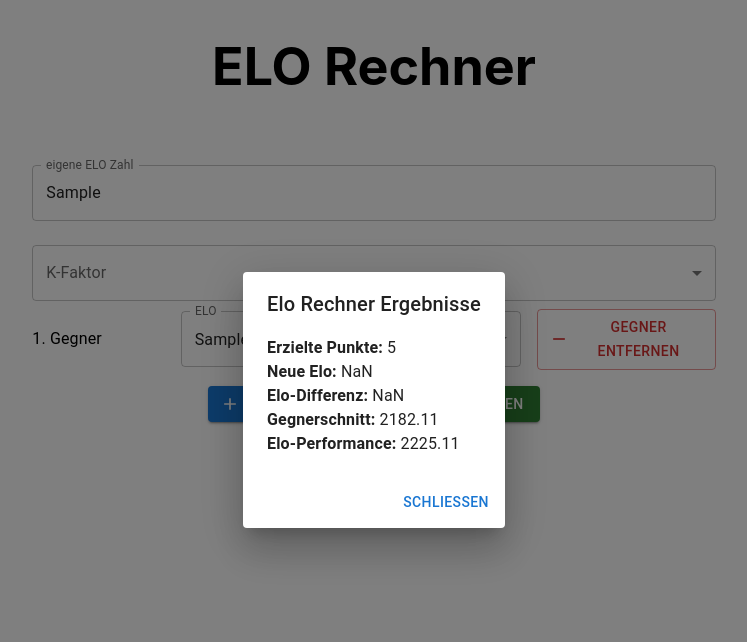
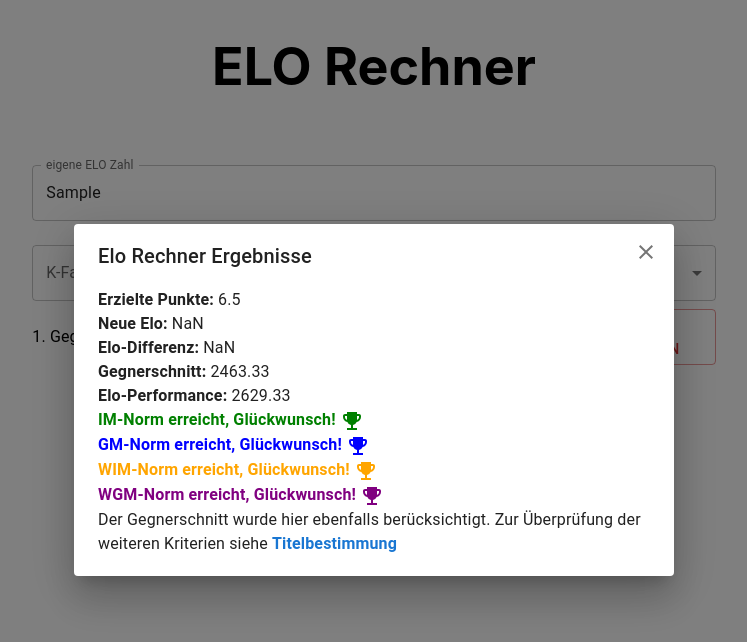
Before and after one commit to masterofpuppets2/elo_rechner, a React (Create React App) app: page / in a window 1280 px wide. Both pictures are taken after typing "Sample", "Sample" into the empty fields and a click on the button "BERECHNEN". Shown: the top 642 px of the page, without its empty margins (266-1013 px from the left). Built offline with nearby package versions, Linux system fonts and the light colour scheme.

Commit message:
add prettier and new norm conditions ,adjust view

```diff
--- a/package.json
+++ b/package.json
@@ -36,6 +36,7 @@
     ]
   },
   "devDependencies": {
-    "@babel/plugin-proposal-private-property-in-object": "^7.21.11"
+    "@babel/plugin-proposal-private-property-in-object": "^7.21.11",
+    "prettier": "^3.3.3"
   }
 }
--- a/src/EloForm.css
+++ b/src/EloForm.css
@@ -1,11 +1,11 @@
 .form-container {
-    padding: 16px
+  padding: 16px;
 }
 
 .button-group {
   display: flex;
   justify-content: center;
-    gap: 10px; /* Abstände zwischen Buttons */
+  gap: 10px;
   margin-top: 16px;
 }
 
@@ -18,12 +18,13 @@
 }
 
 .result-select {
-    width: 120px
+  width: 120px;
 }
 
 .remove-button {
   margin-left: 16px;
   align-self: center;
+  height: 56px; /* gewährleistet gleiche Höhe wie die anderen Felder */
 }
 
 .match-label {
--- a/src/EloRechner.js
+++ b/src/EloRechner.js
@@ -1,8 +1,18 @@
 import punkteprozent from './punkteprozent.json'
-import { Button, Dialog, DialogTitle, DialogContent, DialogActions, Typography, Link } from '@mui/material';
+import {
+  Button,
+  Dialog,
+  DialogTitle,
+  DialogContent,
+  DialogActions,
+  Typography,
+  Link,
+  IconButton,
+} from '@mui/material'
+import EmojiEventsIcon from '@mui/icons-material/EmojiEvents'
+import CloseIcon from '@mui/icons-material/Close'
 
 const EloRechner = ({ open, handleClose, elo, kFactor, matches }) => {
-
   // const Elo_input = [[], []]
 
   // matches.forEach(match => {
@@ -10,29 +20,35 @@ const EloRechner = ({ open, handleClose, elo, kFactor, matches }) => {
   //     Elo_input[1].push(parseFloat(match.result))  // Resultat (0, 0.5, 1)
   //   })
 
+  // const Elo_input = [
+  //     [
+  //       2053,
+  //       2150,
+  //       2174,
+  //       2178,
+  //       2143,
+  //       2398,
+  //       2157,
+  //       2119,
+  //       2267
+  //     ],
+  //     [
+  //       1,
+  //       0,
+  //       0.5,
+  //       0.5,
+  //       1,
+  //       0,
+  //       0.5,
+  //       0.5,
+  //       1
+  //     ]
+  //   ]
+
+  //Bedingung für GM Norm
   const Elo_input = [
-    [
-      2053,
-      2150,
-      2174,
-      2178,
-      2143,
-      2398,
-      2157,
-      2119,
-      2267
-    ],
-    [
-      1,
-      0,
-      0.5,
-      0.5,
-      1,
-      0,
-      0.5,
-      0.5,
-      1
-    ]
+    [2500, 2550, 2480, 2420, 2600, 2450, 2390, 2380, 2400],
+    [1, 0.5, 1, 0.5, 0.5, 1, 0.5, 0.5, 1],
   ]
 
   const Punkteprozent = punkteprozent.data
@@ -66,7 +82,7 @@ const Gegnerschnitt = Gegner / Partien
   const Elodifferenz = Math.round((Elo_neu - parseFloat(elo)) * 100) / 100
 
   // Performance ausrechnen
-const Punkteprozentwert = Math.round((erzieltePunkte / Partien * 100)) / 100
+  const Punkteprozentwert = Math.round((erzieltePunkte / Partien) * 100) / 100
 
   let Wertedifferenz = 0
   for (let k = 0; k < 101; k++) {
@@ -86,50 +102,106 @@ const perform = Gegnerschnitt + Wertedifferenz
   // console.log('Elo-Performance:', parseFloat(perform.toFixed(2)))
 
   // Norm erreicht?
-if (perform >= 2449.5 && Partien >= 7 && Gegnerschnitt >= 2230 && (erzieltePunkte / Partien) >= 0.35) {
+  if (
+    perform >= 2449.5 &&
+    Partien >= 7 &&
+    Gegnerschnitt >= 2230 &&
+    erzieltePunkte / Partien >= 0.35
+  ) {
     console.log('IM-Norm erreicht, Glückwunsch!!')
   }
 
-const imNormErreicht = perform >= 2449.5 && Partien >= 7 && Gegnerschnitt >= 2230 && (erzieltePunkte / Partien) >= 0.35
+  const imNormErreicht =
+    perform >= 2450 && Partien >= 7 && Gegnerschnitt >= 2230 && erzieltePunkte / Partien >= 0.35
+
+  const gmNormErreicht =
+    perform >= 2600 && Partien >= 7 && Gegnerschnitt >= 2380 && erzieltePunkte / Partien >= 0.35
+
+  const wimNormErreicht =
+    perform >= 2400 && Partien >= 7 && Gegnerschnitt >= 2180 && erzieltePunkte / Partien >= 0.35
+
+  const wgmNormErreicht =
+    perform >= 2250 && Partien >= 7 && Gegnerschnitt >= 2030 && erzieltePunkte / Partien >= 0.35
+
+  const normData = [
+    { condition: imNormErreicht, color: 'green', norm: 'IM' },
+    { condition: gmNormErreicht, color: 'blue', norm: 'GM' },
+    { condition: wimNormErreicht, color: 'orange', norm: 'WIM' },
+    { condition: wgmNormErreicht, color: 'purple', norm: 'WGM' },
+  ]
 
   return (
     <Dialog open={open} onClose={handleClose}>
-      <DialogTitle>Elo Rechner Ergebnisse</DialogTitle>
+      <DialogTitle>
+        Elo Rechner Ergebnisse
+        <IconButton
+          edge="end"
+          onClick={handleClose}
+          aria-label="close"
+          sx={{
+            position: 'absolute',
+            top: '8px',
+            right: '20px',
+          }}
+        >
+          <CloseIcon />
+        </IconButton>
+      </DialogTitle>
       <DialogContent>
-        <Typography><strong>Erzielte Punkte:</strong> {erzieltePunkte}</Typography>
-        <Typography><strong>Neue Elo:</strong> {parseFloat(Elo_neu.toFixed(2))}</Typography>
-        <Typography><strong>Elo-Differenz:</strong> {Elodifferenz}</Typography>
-        <Typography><strong>Gegnerschnitt:</strong> {parseFloat(Gegnerschnitt.toFixed(2))}</Typography>
-        <Typography><strong>Elo-Performance:</strong> {parseFloat(perform.toFixed(2))}</Typography>
-        {imNormErreicht && (
-          <Typography color="green"><strong>IM-Norm erreicht, Glückwunsch!!</strong> <br/>
-                     Der Gegnerschnitt wurde hier ebenfalls berücksichtigt.
-                     Zur Überprüfung der weiteren Kriterien siehe {' '}
+        <Typography>
+          <strong>Erzielte Punkte:</strong> {erzieltePunkte}
+        </Typography>
+        <Typography>
+          <strong>Neue Elo:</strong> {parseFloat(Elo_neu.toFixed(2))}
+        </Typography>
+        <Typography>
+          <strong>Elo-Differenz:</strong> {Elodifferenz}
+        </Typography>
+        <Typography>
+          <strong>Gegnerschnitt:</strong> {parseFloat(Gegnerschnitt.toFixed(2))}
+        </Typography>
+        <Typography>
+          <strong>Elo-Performance:</strong> {parseFloat(perform.toFixed(2))}
+        </Typography>
+
+        {normData.map(
+          ({ condition, color, norm }, index) =>
+            condition && (
+              <Typography key={index} color={color}>
+                <strong>{norm}-Norm erreicht, Glückwunsch!</strong>{' '}
+                <EmojiEventsIcon sx={{ verticalAlign: 'middle' }} /> <br />
+              </Typography>
+            )
+        )}
+
+        {(imNormErreicht || gmNormErreicht || wgmNormErreicht || wimNormErreicht) && (
+          <Typography>
+            Der Gegnerschnitt wurde hier ebenfalls berücksichtigt. Zur Überprüfung der weiteren
+            Kriterien siehe{' '}
             <Link
               href="https://handbook.fide.com/chapter/B012022"
               target="_blank"
               rel="noopener"
               sx={{
+                fontWeight: 'bold',
+                textDecoration: 'none',
+                color: 'primary.main',
+                '&:hover': {
                   color: 'black',
                   textDecoration: 'none',
-                '&:hover': {
-                  fontWeight: 'bold',
-                textDecoration: 'none'
-                }
+                },
               }}
             >
               Titelbestimmung
             </Link>
-
           </Typography>
         )}
       </DialogContent>
-      <DialogActions>
+      {/* <DialogActions>
         <Button onClick={handleClose}>Schließen</Button>
-      </DialogActions>
+      </DialogActions> */}
     </Dialog>
-  );
-
+  )
 }
 
 export default EloRechner
```
Also changed, not shown: 2 other files (tests, documents, lock files or other folders). Lines whose indentation alone changed are shown as unchanged.
